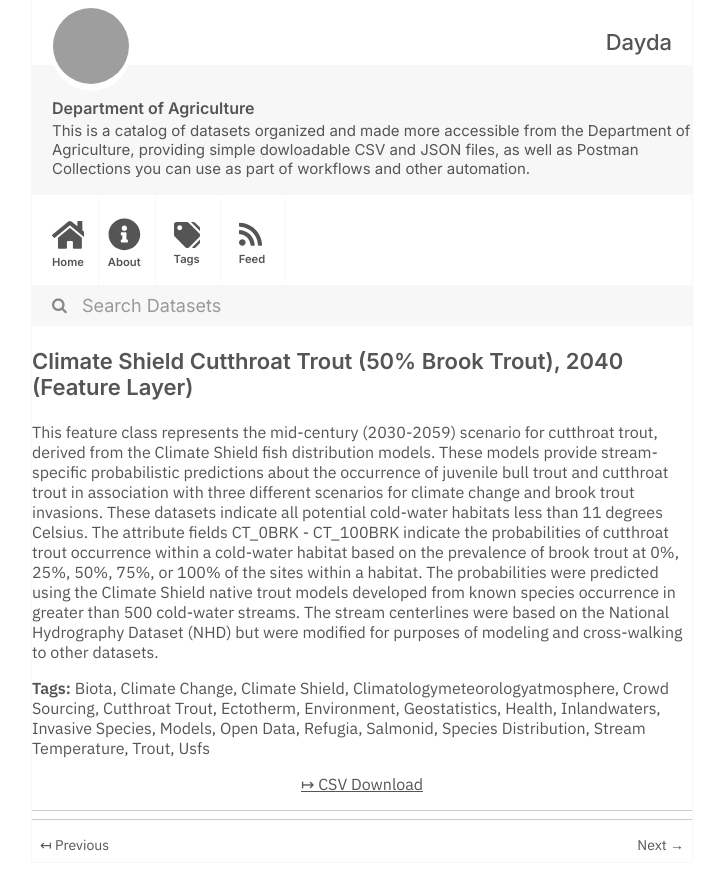
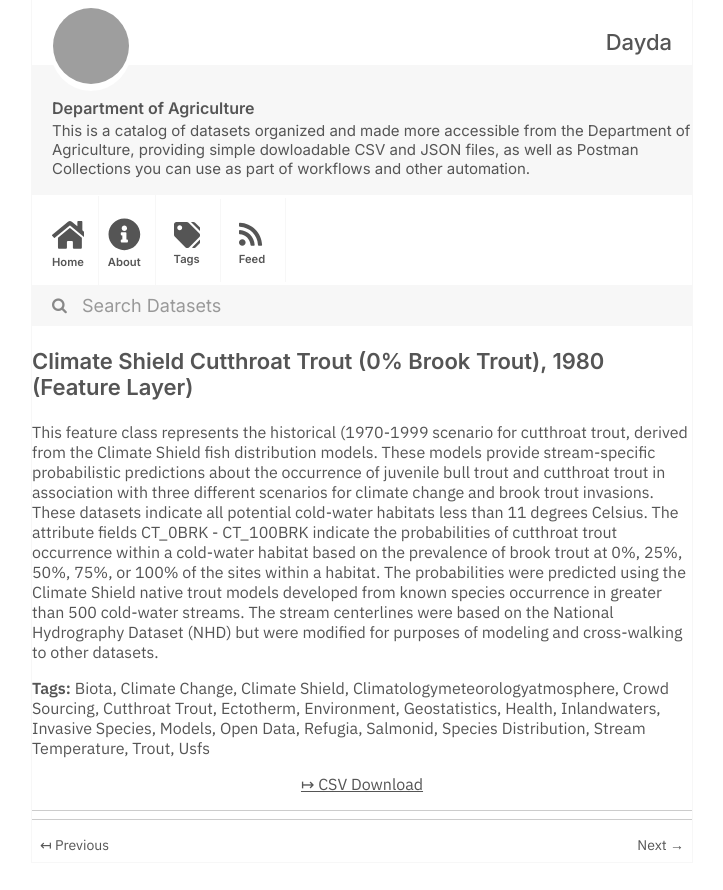
Before and after one commit to dayda-entities/department-of-agriculture, a Jekyll site: the page built from _posts/2020-12-03-climate-shield-cutthroat-trout.md, in a window 1280 px wide, cut to the strip 0-890 px from the top of the page. Shown: the whole strip, without its empty margins (278-1001 px from the left). Built offline with Jekyll 4.4.1, drawn with Linux system fonts in a browser that asks for light colours; grey boxes are pictures that could not be loaded.

```diff
--- a/_posts/2020-12-03-climate-shield-cutthroat-trout.md
+++ b/_posts/2020-12-03-climate-shield-cutthroat-trout.md
@@ -1,7 +1,7 @@
 ---
-title: 'Climate Shield Cutthroat Trout (50% Brook Trout), 2040 (Feature Layer)'
-created: '2020-12-03T20:26:27.129059'
-modified: '2021-01-06T00:03:17.928602'
+title: 'Climate Shield Cutthroat Trout (0% Brook Trout), 1980 (Feature Layer)'
+created: '2020-12-03T20:26:25.151479'
+modified: '2021-05-14T15:12:19.210186'
 state: active
 type: dataset
 tags:
@@ -27,9 +27,9 @@ tags:
   - Usfs
 groups: []
 csv_url: >-
-  https://data-usfs.hub.arcgis.com/datasets/b87a028f4a264a4aafcaec38338e5982_10.csv?outSR=%7B%22latestWkid%22%3A4269%2C%22wkid%22%3A4269%7D
+  https://data-usfs.hub.arcgis.com/datasets/419e7d5385a3403f8035a2ef2df80ec6_6.csv?outSR=%7B%22latestWkid%22%3A4269%2C%22wkid%22%3A4269%7D
 json_url: ''
 layout: post
 
 ---
-This feature class represents the mid-century (2030-2059) scenario for cutthroat trout, derived from the Climate Shield fish distribution models. These models provide stream-specific probabilistic predictions about the occurrence of juvenile bull trout and cutthroat trout in association with three different scenarios for climate change and brook trout invasions. These datasets indicate all potential cold-water habitats less than 11 degrees Celsius. The attribute fields CT_0BRK - CT_100BRK indicate the probabilities of cutthroat trout occurrence within a cold-water habitat based on the prevalence of brook trout at 0%, 25%, 50%, 75%, or 100% of the sites within a habitat. The probabilities were predicted using the Climate Shield native trout models developed from known species occurrence in greater than 500 cold-water streams. The stream centerlines were based on the National Hydrography Dataset (NHD) but were modified for purposes of modeling and cross-walking to other datasets.
+This feature class represents the historical (1970-1999 scenario for cutthroat trout, derived from the Climate Shield fish distribution models. These models provide stream-specific probabilistic predictions about the occurrence of juvenile bull trout and cutthroat trout in association with three different scenarios for climate change and brook trout invasions. These datasets indicate all potential cold-water habitats less than 11 degrees Celsius. The attribute fields CT_0BRK - CT_100BRK indicate the probabilities of cutthroat trout occurrence within a cold-water habitat based on the prevalence of brook trout at 0%, 25%, 50%, 75%, or 100% of the sites within a habitat. The probabilities were predicted using the Climate Shield native trout models developed from known species occurrence in greater than 500 cold-water streams. The stream centerlines were based on the National Hydrography Dataset (NHD) but were modified for purposes of modeling and cross-walking to other datasets.
```
